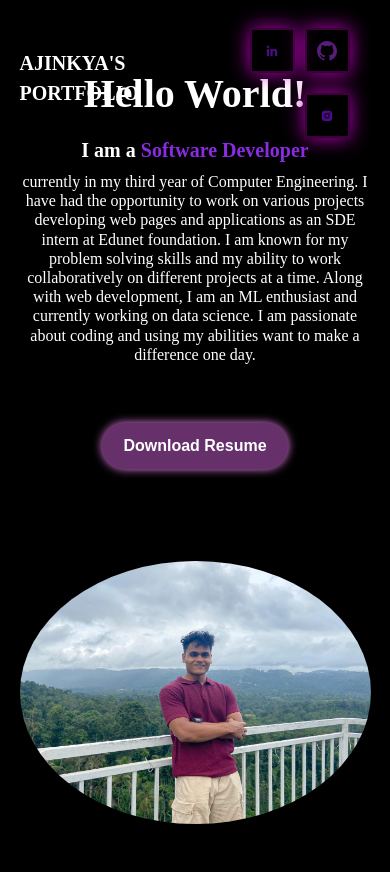
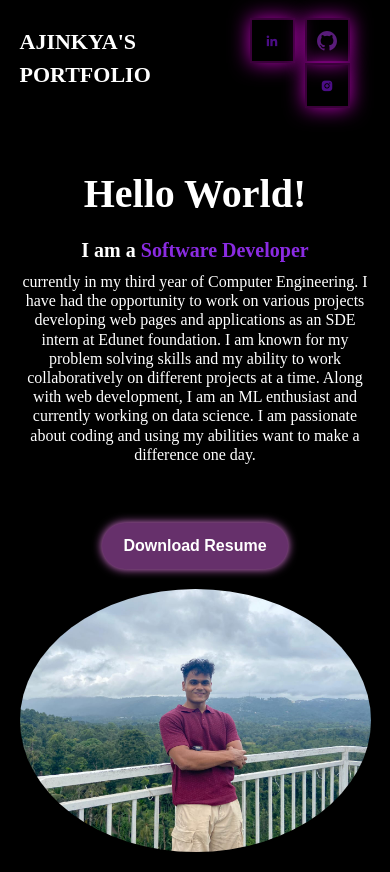
Before and after one commit to BlazeBolt/thePortfolioProject, a plain HTML site: page index.html in a window 390 px wide. Before the commit the page ends 844 px from the top, so only its background shows below. Drawn offline with nearby package versions, Linux system fonts and the light colour scheme.

Commit message:
Update styles.css

```diff
--- a/styles.css
+++ b/styles.css
@@ -237,10 +237,11 @@ body{
         flex-direction: row;
         justify-content: space-between;
         align-items: center;
+        background-color: black;
     }
 
     .logo {
-        font-size: 20px;
+        font-size: 22px;
         margin-bottom: 10px;
     }
 
@@ -255,12 +256,12 @@ body{
         margin-left: 10px;
         width: 45px;
         height: 45px;
-        margin: 10px 5px;
+        margin: 0px 5px;
     }
 
     .home {
         flex-direction: column;
-        padding: 50px 5% 0;
+        padding: 150px 5% 0;
         text-align: center;
     }
 
```
